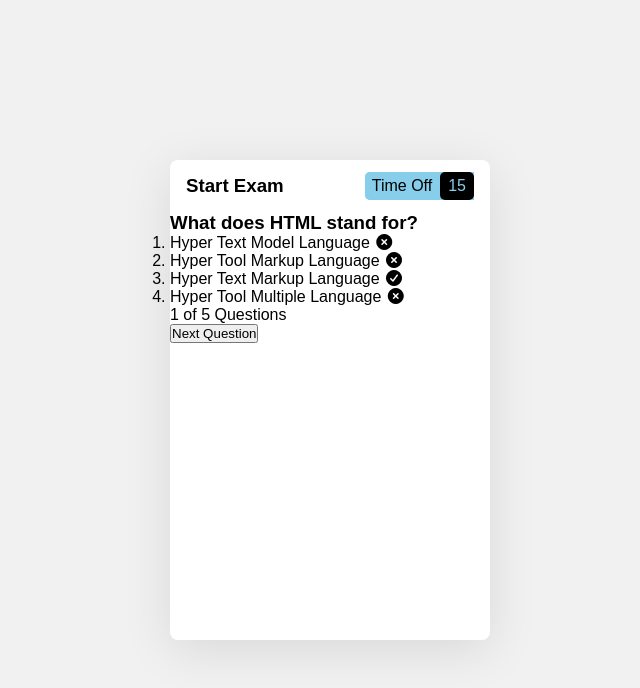
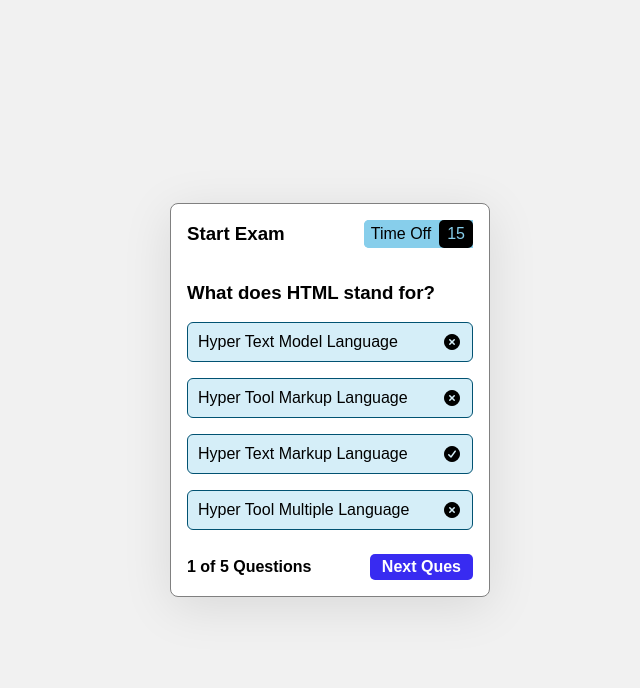
Before and after one commit to amin-babu/quiz-app, a plain HTML site: page index.html in a window 1280 px wide. Shown: the whole page, without its empty margins (310-950 px from the left). Drawn offline with Linux system fonts and the light colour scheme; a web font is replaced by a local one.

Commit message:
quiz option UI done

```diff
--- a/index.html
+++ b/index.html
@@ -59,7 +59,7 @@
 
     <section class="question_section">
       <h3><span>What does HTML stand for?</span></h3>
-      <ol class="my_options">
+      <ul class="my_options">
 
         <li class="option">
           <span>Hyper Text Model Language</span>
@@ -81,14 +81,14 @@
           <i class="fa-solid fa-circle-xmark"></i>
         </li>
 
-      </ol>
+      </ul>
     </section>
 
     <footer>
       <div class="total_question">
         <p>1 of 5 Questions</p>
       </div>
-      <button class="next_btn">Next Question</button>
+      <button class="next_btn">Next Ques</button>
     </footer>
   </div>
 
--- a/style.css
+++ b/style.css
@@ -49,7 +49,8 @@ body {
 
 .my_btn button,
 .buttons .continue_button,
-.buttons .exit_button {
+.buttons .exit_button,
+.question footer .next_btn {
   font-size: 16px;
   font-weight: 600;
   background-color: #382bf1;
@@ -62,7 +63,8 @@ body {
 }
 
 .my_btn button:hover,
-.buttons .continue_button:hover {
+.buttons .continue_button:hover,
+.question footer .next_btn:hover {
   background-color: #564af7;
 }
 
@@ -124,17 +126,18 @@ body {
 
 .question {
   width: 320px;
-  height: 480px;
+  /* height: 480px; */
   /* display: flex;
   align-items: center;
   justify-content: center; */
   background-color: #fff;
   box-shadow: 0 10px 50px rgb(0 0 0 / 10%);
   border-radius: 8px;
+  border: 1px solid gray;
 }
 
 .question .timeline {
-  height: 4px;
+  height: 2px;
   width: 50%;
   margin-bottom: 12px;
   background-color: black;
@@ -145,7 +148,7 @@ body {
   display: flex;
   align-items: center;
   justify-content: space-between;
-  padding: 12px 1rem;
+  padding: 1rem;
 }
 
 .question header .time_count {
@@ -169,3 +172,39 @@ body {
   padding: 5px 8px;
   border-radius: 5px;
 }
+
+.question_section {
+  padding: 0 1rem;
+}
+
+.question_section h3 {
+  margin: 1rem 0;
+  line-height: 1.4;
+}
+
+.question_section ul {
+  list-style-type: none;
+}
+
+.question_section ul li {
+  background-color: rgba(135, 207, 235, 0.349);
+  padding: 10px;
+  margin-bottom: 1rem;
+  border: 1px solid rgb(1, 82, 114);
+  border-radius: 6px;
+  display: flex;
+  align-items: center;
+  justify-content: space-between;
+  cursor: pointer;
+}
+
+.question footer {
+  display: flex;
+  align-items: center;
+  justify-content: space-between;
+  padding: 8px 1rem 1rem;
+}
+
+.question footer .total_question p {
+  font-weight: 600;
+}
```
